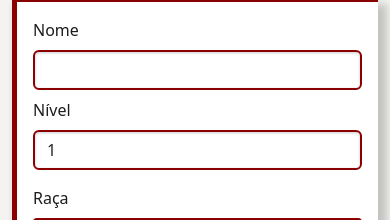
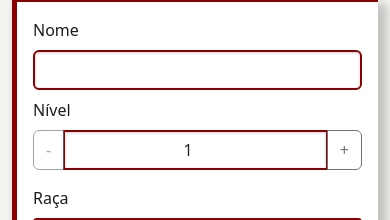
Before and after one commit to Jefersonblc/CharMakerT20, a React (Vite) app: page / in a window 390 px wide. Shown: the part 303-523 px from the top of the page. Built offline with nearby package versions, Linux system fonts and the light colour scheme.

Commit message:
Level input with increment/decrement buttons (for mobile)

```diff
--- a/src/components/Personagem.jsx
+++ b/src/components/Personagem.jsx
@@ -330,7 +330,33 @@ function Personagem() {
         </div>
         <div className="col-md-2">
           <label className="form-label">Nível</label>
-          <input type="number" className="form-control" name="charnivel" value={personagem.charnivel} onChange={onLevelChange} />
+          <div className="input-group">
+            <button
+              type="button"
+              className="btn btn-outline-secondary"
+              onClick={() => onLevelChange({ target: { value: Math.max(1, personagem.charnivel - 1) } })}
+              disabled={personagem.charnivel <= 1}
+            >
+              -
+            </button>
+            <input
+              type="number"
+              className="form-control text-center"
+              name="charnivel"
+              value={personagem.charnivel}
+              onChange={onLevelChange}
+              min={1}
+              max={20}
+            />
+            <button
+              type="button"
+              className="btn btn-outline-secondary"
+              onClick={() => onLevelChange({ target: { value: Math.min(20, personagem.charnivel + 1) } })}
+              disabled={personagem.charnivel >= 20}
+            >
+              +
+            </button>
+          </div>
         </div>
       </div>
 
```
